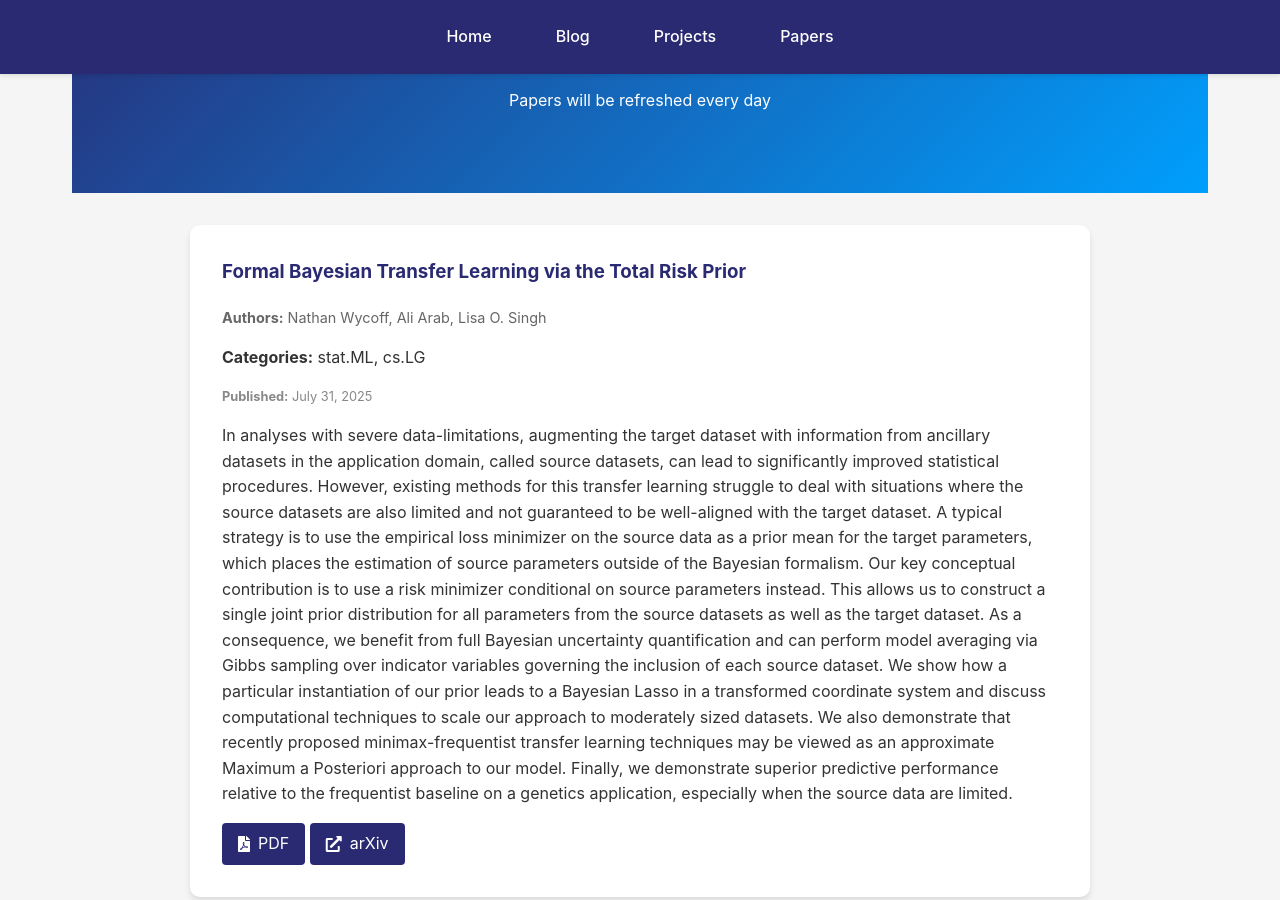
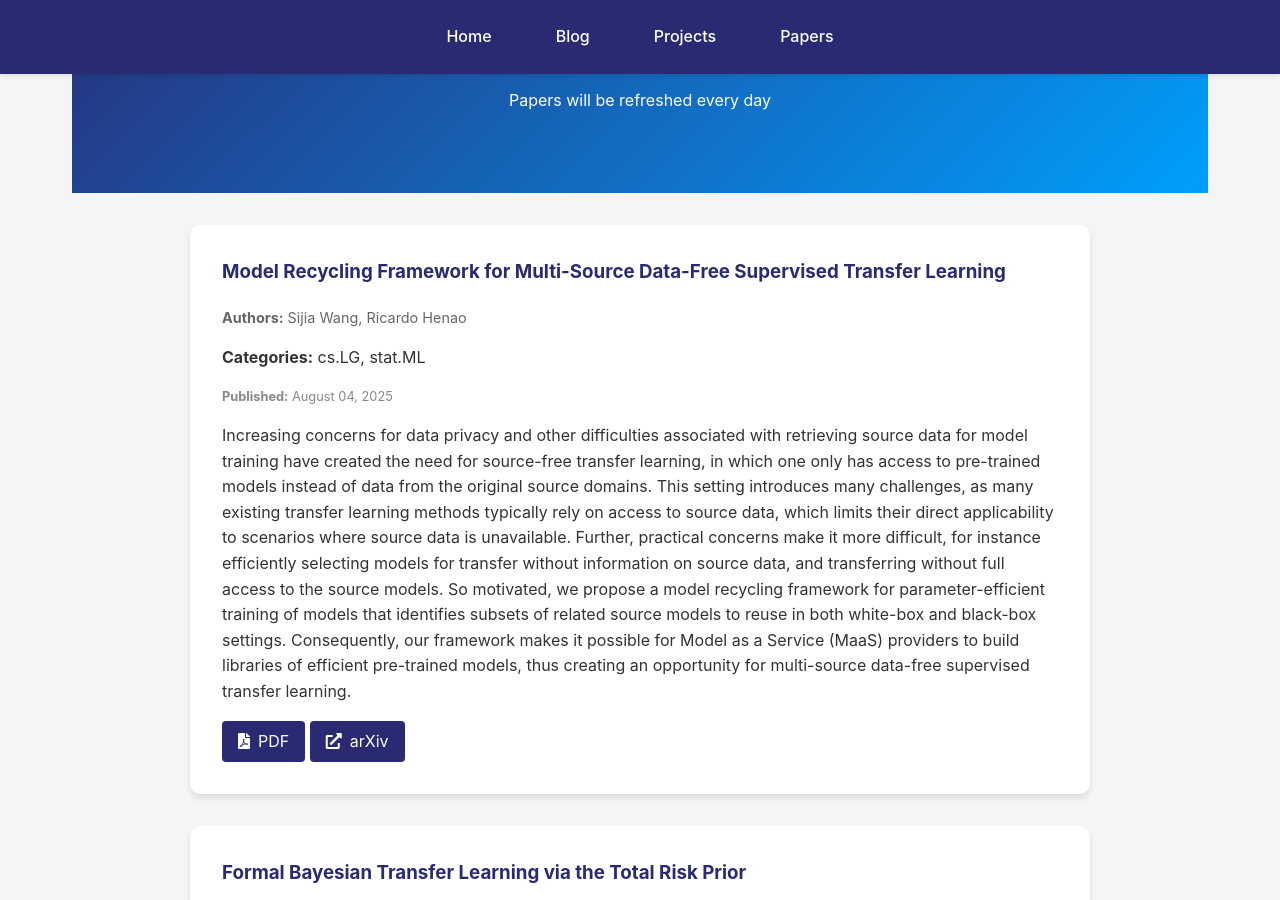
Before and after one commit to kyZhan2002/mypage, a Jekyll site: the page built from papers/index.html, in a window 1280 px wide and 900 px high, scrolled down 304 px. Built offline with Jekyll 4.4.1, drawn with Linux system fonts in a browser that asks for light colours; some of the changed text lies outside the part shown.

```diff
--- a/_data/arxiv_cache.json
+++ b/_data/arxiv_cache.json
@@ -1,6 +1,21 @@
 {
-  "timestamp": 1754358394,
+  "timestamp": 1754444702,
   "papers": [
+    {
+      "title": "Model Recycling Framework for Multi-Source Data-Free Supervised Transfer\n  Learning",
+      "authors": [
+        "Sijia Wang",
+        "Ricardo Henao"
+      ],
+      "abstract": "Increasing concerns for data privacy and other difficulties associated with\nretrieving source data for model training have created the need for source-free\ntransfer learning, in which one only has access to pre-trained models instead\nof data from the original source domains. This setting introduces many\nchallenges, as many existing transfer learning methods typically rely on access\nto source data, which limits their direct applicability to scenarios where\nsource data is unavailable. Further, practical concerns make it more difficult,\nfor instance efficiently selecting models for transfer without information on\nsource data, and transferring without full access to the source models. So\nmotivated, we propose a model recycling framework for parameter-efficient\ntraining of models that identifies subsets of related source models to reuse in\nboth white-box and black-box settings. Consequently, our framework makes it\npossible for Model as a Service (MaaS) providers to build libraries of\nefficient pre-trained models, thus creating an opportunity for multi-source\ndata-free supervised transfer learning.",
+      "published": "August 04, 2025",
+      "categories": [
+        "cs.LG",
+        "stat.ML"
+      ],
+      "pdf_link": "http://arxiv.org/pdf/2508.02039v1",
+      "arxiv_url": "http://arxiv.org/abs/2508.02039v1"
+    },
     {
       "title": "Formal Bayesian Transfer Learning via the Total Risk Prior",
       "authors": [
@@ -68,21 +83,6 @@
       ],
       "pdf_link": "http://arxiv.org/pdf/2507.15416v1",
       "arxiv_url": "http://arxiv.org/abs/2507.15416v1"
-    },
-    {
-      "title": "Parameter-transfer in spatial autoregressive models via model averaging",
-      "authors": [
-        "Fen Jiang",
-        "Wenhui Li",
-        "Xinyu Zhang"
-      ],
-      "abstract": "Econometric modeling in spatial autoregressive models often suffers from\ninsufficient samples in practice, such as spatial analysis of infectious\ndiseases at the country level with limited data. Transfer learning offers a\npromising solution by leveraging information from regions or domains with\nsimilar spatial spillover effects to improve the analysis of the target data.\nIn this paper, we propose a parameter-transfer approach based on Mallows model\naveraging for spatial autoregressive models to improve the prediction accuracy.\nOur approach does not require sharing multi-source spatial data and can be\ncombined with various parameter estimation methods, such as the maximum\nlikelihood and the two-stage least squares. Theoretical analyses demonstrate\nthat our method achieves asymptotic optimality and ensures weight convergence\nwith an explicit convergence rate. Simulation studies and the application of\ninfection count prediction in Africa further demonstrate the effectiveness of\nour approach.",
-      "published": "July 19, 2025",
-      "categories": [
-        "stat.ME"
-      ],
-      "pdf_link": "http://arxiv.org/pdf/2507.14453v1",
-      "arxiv_url": "http://arxiv.org/abs/2507.14453v1"
     }
   ]
 }
```
